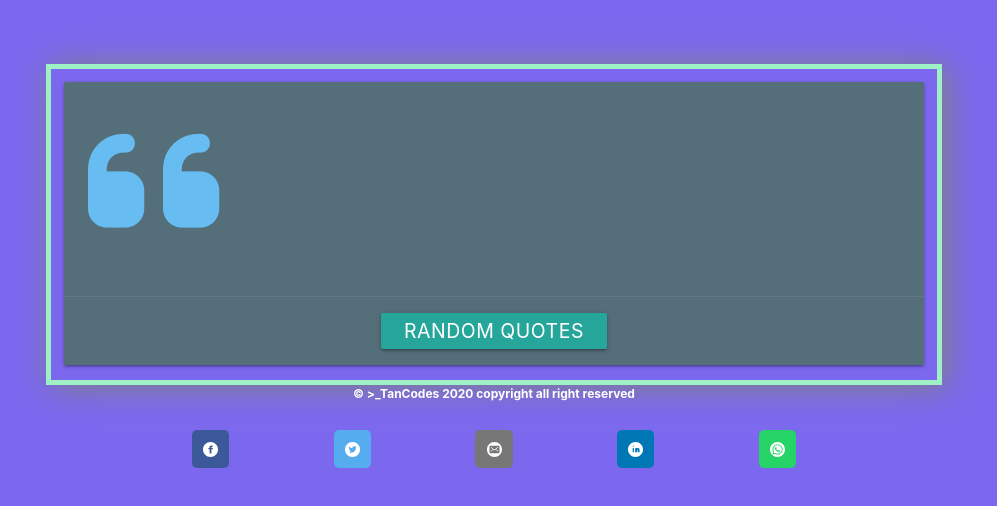
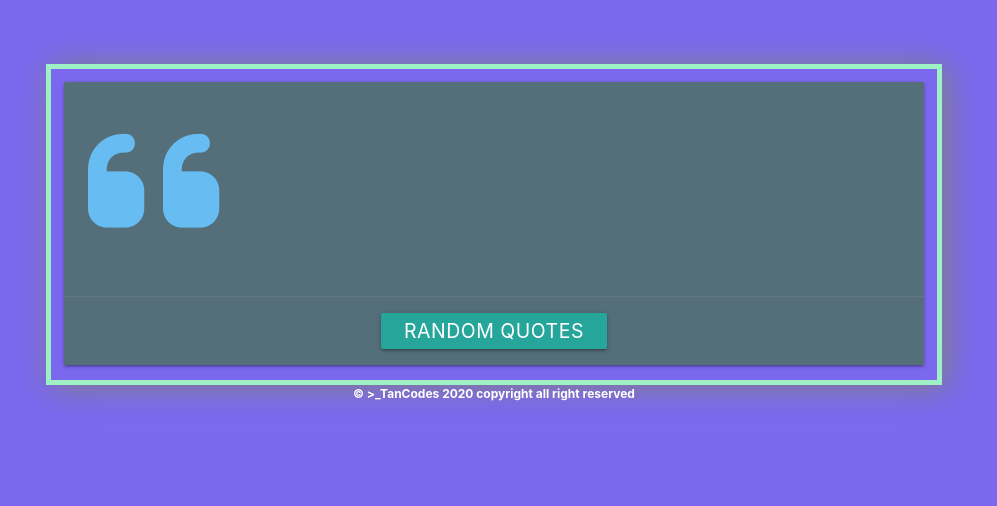
Before and after one commit to TanCodes/Tan-QUOTES, a plain HTML site: page index.html in a window 1280 px wide. Shown: the whole page, without its empty margins (146-1143 px from the left). Drawn offline with nearby package versions, Linux system fonts and the light colour scheme.

Commit message:
first commit of quotes

```diff
--- a/index.html
+++ b/index.html
@@ -36,52 +36,7 @@
         <div class="tan1">
           <span class="tan">&#169; >_TanCodes 2020 copyright all right reserved</&#169;></span>
         </div>
-
       </div>
-      <div class="share">
-        <!-- Sharingbutton Facebook -->
-<a class="resp-sharing-button__link" href="https://facebook.com/sharer/sharer.php?u=http%3A%2F%2Fsharingbuttons.io" target="_blank" rel="noopener" aria-label="">
-  <div class="resp-sharing-button resp-sharing-button--facebook resp-sharing-button--small"><div aria-hidden="true" class="resp-sharing-button__icon resp-sharing-button__icon--solidcircle">
-    <svg xmlns="http://www.w3.org/2000/svg" viewBox="0 0 24 24"><path d="M12 0C5.38 0 0 5.38 0 12s5.38 12 12 12 12-5.38 12-12S18.62 0 12 0zm3.6 11.5h-2.1v7h-3v-7h-2v-2h2V8.34c0-1.1.35-2.82 2.65-2.82h2.35v2.3h-1.4c-.25 0-.6.13-.6.66V9.5h2.34l-.24 2z"/></svg>
-    </div>
-  </div>
-</a>
-
-<!-- Sharingbutton Twitter -->
-<a class="resp-sharing-button__link" href="https://twitter.com/intent/tweet/?text=Login%20&%20Registration%20system%20with%20Flask%20&%20MySql" target="_blank" rel="noopener" aria-label="">
-  <div class="resp-sharing-button resp-sharing-button--twitter resp-sharing-button--small"><div aria-hidden="true" class="resp-sharing-button__icon resp-sharing-button__icon--solidcircle">
-    <svg xmlns="http://www.w3.org/2000/svg" viewBox="0 0 24 24"><path d="M12 0C5.38 0 0 5.38 0 12s5.38 12 12 12 12-5.38 12-12S18.62 0 12 0zm5.26 9.38v.34c0 3.48-2.64 7.5-7.48 7.5-1.48 0-2.87-.44-4.03-1.2 1.37.17 2.77-.2 3.9-1.08-1.16-.02-2.13-.78-2.46-1.83.38.1.8.07 1.17-.03-1.2-.24-2.1-1.3-2.1-2.58v-.05c.35.2.75.32 1.18.33-.7-.47-1.17-1.28-1.17-2.2 0-.47.13-.92.36-1.3C7.94 8.85 9.88 9.9 12.06 10c-.04-.2-.06-.4-.06-.6 0-1.46 1.18-2.63 2.63-2.63.76 0 1.44.3 1.92.82.6-.12 1.95-.27 1.95-.27-.35.53-.72 1.66-1.24 2.04z"/></svg>
-    </div>
-  </div>
-</a>
-
-<!-- Sharingbutton E-Mail -->
-<a class="resp-sharing-button__link" href="mailto:?subject=Super%20fast%20and%20easy%20Social%20Media%20Sharing%20Buttons.%20No%20JavaScript.%20No%20tracking.&amp;body=http%3A%2F%2Fsharingbuttons.io" target="_self" rel="noopener" aria-label="">
-  <div class="resp-sharing-button resp-sharing-button--email resp-sharing-button--small"><div aria-hidden="true" class="resp-sharing-button__icon resp-sharing-button__icon--solidcircle">
-    <svg xmlns="http://www.w3.org/2000/svg" viewBox="0 0 24 24"><path d="M12 0C5.38 0 0 5.38 0 12s5.38 12 12 12 12-5.38 12-12S18.62 0 12 0zm8 16c0 1.1-.9 2-2 2H6c-1.1 0-2-.9-2-2V8c0-1.1.9-2 2-2h12c1.1 0 2 .9 2 2v8z"/><path d="M17.9 8.18c-.2-.2-.5-.24-.72-.07L12 12.38 6.82 8.1c-.22-.16-.53-.13-.7.08s-.15.53.06.7l3.62 2.97-3.57 2.23c-.23.14-.3.45-.15.7.1.14.25.22.42.22.1 0 .18-.02.27-.08l3.85-2.4 1.06.87c.1.04.2.1.32.1s.23-.06.32-.1l1.06-.9 3.86 2.4c.08.06.17.1.26.1.17 0 .33-.1.42-.25.15-.24.08-.55-.15-.7l-3.57-2.22 3.62-2.96c.2-.2.24-.5.07-.72z"/></svg>
-    </div>
-  </div>
-</a>
-
-<!-- Sharingbutton LinkedIn -->
-<a class="resp-sharing-button__link" href="https://www.linkedin.com/shareArticle?mini=true&amp;url=http://tancodes.atspace.cc/work.html&amp;title=Super%20fast%20and%20easy%20Social%20Media%20Sharing%20Buttons.%20No%20JavaScript.%20No%20tracking." target="_blank" rel="noopener" aria-label="">
-  <div class="resp-sharing-button resp-sharing-button--linkedin resp-sharing-button--small"><div aria-hidden="true" class="resp-sharing-button__icon resp-sharing-button__icon--solidcircle">
-    <svg version="1.1" x="0px" y="0px" width="24px" height="24px" viewBox="0 0 24 24" enable-background="new 0 0 24 24" xml:space="preserve">
-        <path d="M12,0C5.383,0,0,5.383,0,12s5.383,12,12,12s12-5.383,12-12S18.617,0,12,0z M9.5,16.5h-2v-7h2V16.5z M8.5,7.5 c-0.553,0-1-0.448-1-1c0-0.552,0.447-1,1-1s1,0.448,1,1C9.5,7.052,9.053,7.5,8.5,7.5z M18.5,16.5h-3V13c0-0.277-0.225-0.5-0.5-0.5 c-0.276,0-0.5,0.223-0.5,0.5v3.5h-3c0,0,0.031-6.478,0-7h3v0.835c0,0,0.457-0.753,1.707-0.753c1.55,0,2.293,1.12,2.293,3.296V16.5z" />
-    </svg>
-    </div>
-  </div>
-</a>
-
-<!-- Sharingbutton WhatsApp -->
-<a class="resp-sharing-button__link" href="whatsapp://send?text=Super%20fast%20and%20easy%20Social%20Media%20Sharing%20Buttons.%20No%20JavaScript.%20No%20tracking.%20http%3A%2F%2Fsharingbuttons.io" target="_blank" rel="noopener" aria-label="">
-  <div class="resp-sharing-button resp-sharing-button--whatsapp resp-sharing-button--small"><div aria-hidden="true" class="resp-sharing-button__icon resp-sharing-button__icon--solidcircle">
-    <svg xmlns="http://www.w3.org/2000/svg" height="24" width="24" viewBox="0 0 24 24"><path d="m12 0c-6.6 0-12 5.4-12 12s5.4 12 12 12 12-5.4 12-12-5.4-12-12-12zm0 3.8c2.2 0 4.2 0.9 5.7 2.4 1.6 1.5 2.4 3.6 2.5 5.7 0 4.5-3.6 8.1-8.1 8.1-1.4 0-2.7-0.4-3.9-1l-4.4 1.1 1.2-4.2c-0.8-1.2-1.1-2.6-1.1-4 0-4.5 3.6-8.1 8.1-8.1zm0.1 1.5c-3.7 0-6.7 3-6.7 6.7 0 1.3 0.3 2.5 1 3.6l0.1 0.3-0.7 2.4 2.5-0.7 0.3 0.099c1 0.7 2.2 1 3.4 1 3.7 0 6.8-3 6.9-6.6 0-1.8-0.7-3.5-2-4.8s-3-2-4.8-2zm-3 2.9h0.4c0.2 0 0.4-0.099 0.5 0.3s0.5 1.5 0.6 1.7 0.1 0.2 0 0.3-0.1 0.2-0.2 0.3l-0.3 0.3c-0.1 0.1-0.2 0.2-0.1 0.4 0.2 0.2 0.6 0.9 1.2 1.4 0.7 0.7 1.4 0.9 1.6 1 0.2 0 0.3 0.001 0.4-0.099s0.5-0.6 0.6-0.8c0.2-0.2 0.3-0.2 0.5-0.1l1.4 0.7c0.2 0.1 0.3 0.2 0.5 0.3 0 0.1 0.1 0.5-0.099 1s-1 0.9-1.4 1c-0.3 0-0.8 0.001-1.3-0.099-0.3-0.1-0.7-0.2-1.2-0.4-2.1-0.9-3.4-3-3.5-3.1s-0.8-1.1-0.8-2.1c0-1 0.5-1.5 0.7-1.7s0.4-0.3 0.5-0.3z"/></svg>
-    </div>
-  </div>
-</a>
-</div>
-
 </body>
 <script src="main.js"></script>
 <script src="https://kit.fontawesome.com/f6b5a1856e.js" crossorigin="anonymous"></script>
```
